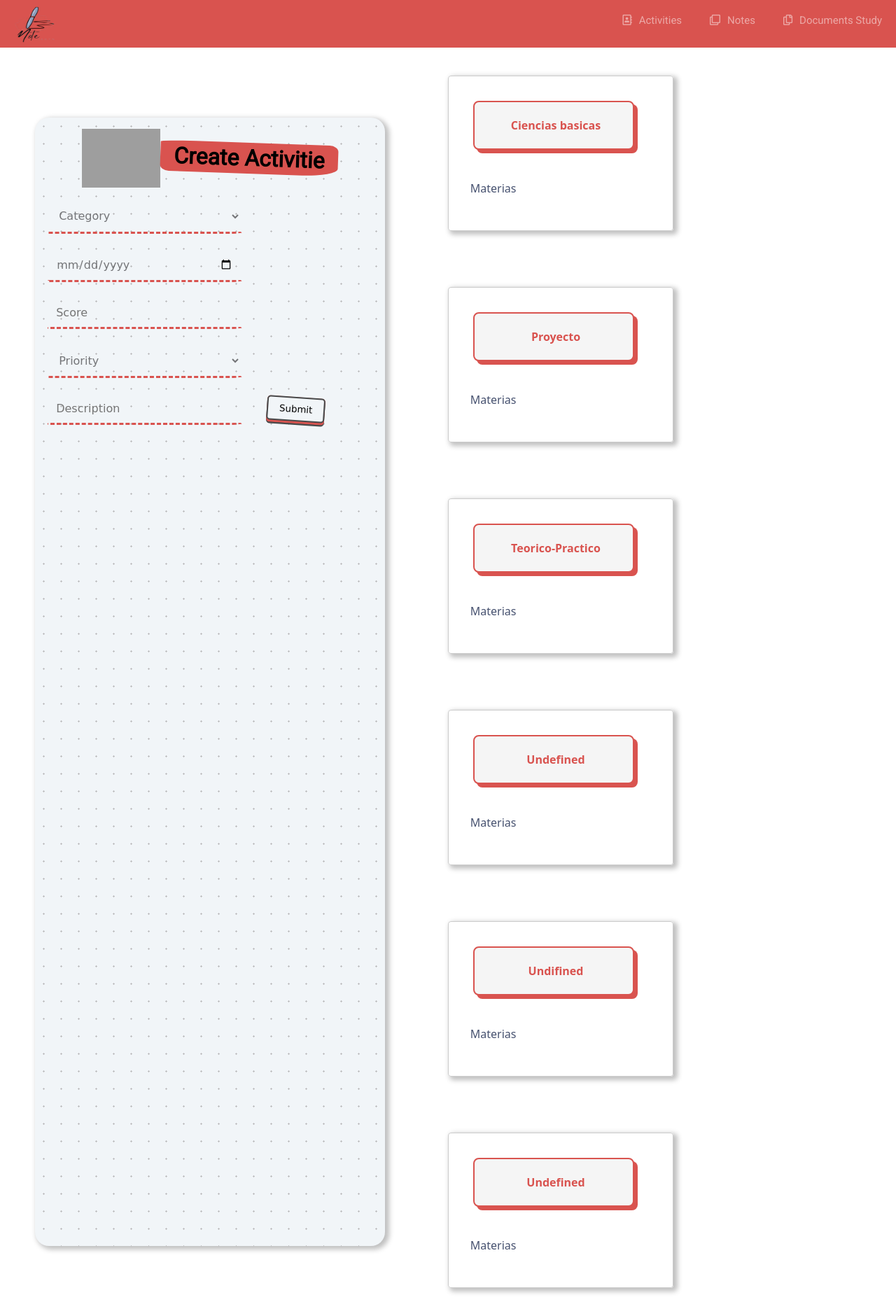
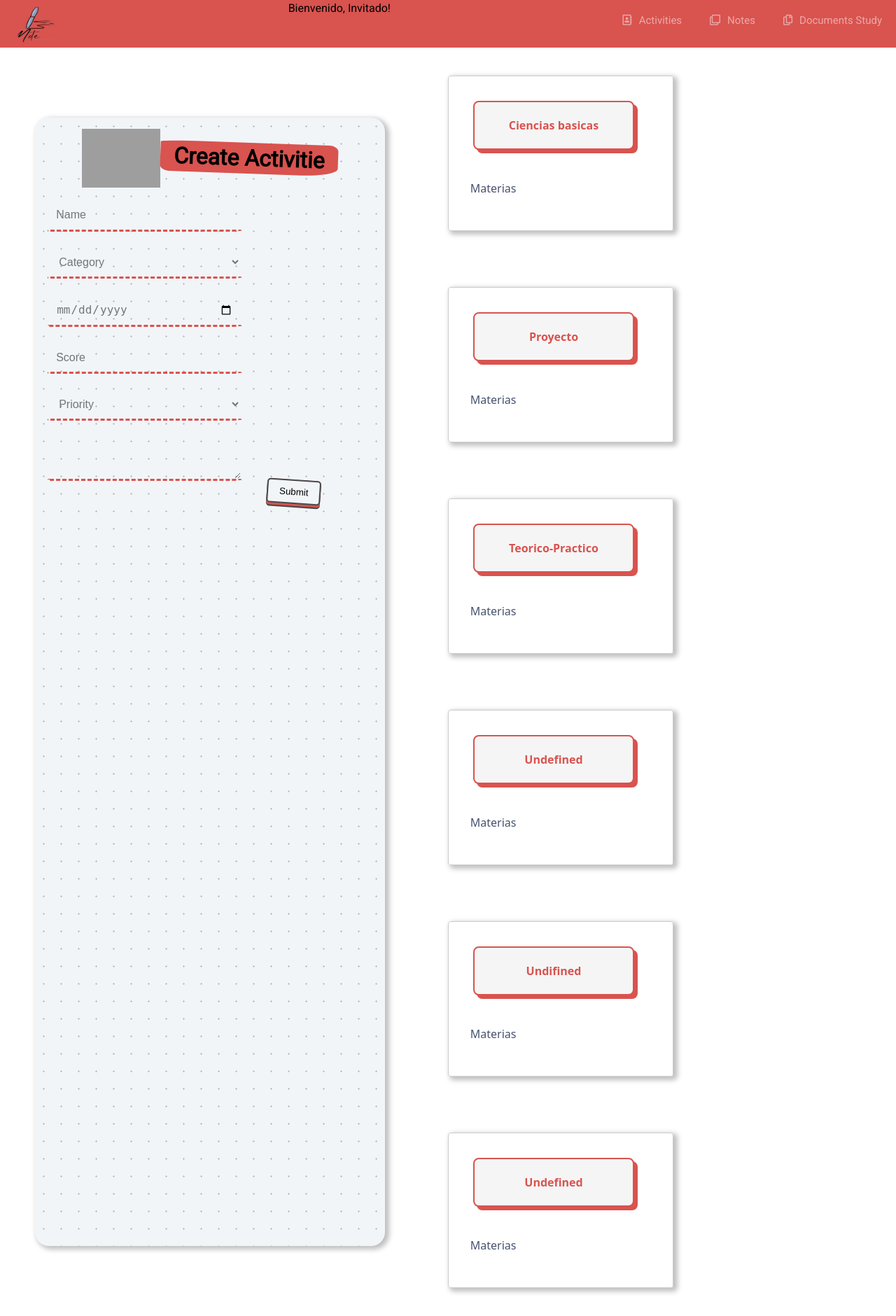
Before and after one commit to ecasallas07/Save-activities-university, a Django app: page /notes/activities/ in a window 1280 px wide. Shown: the whole page at 70% size. Run offline with Django 5.2, Linux system fonts and the light colour scheme; data that the repository does not hold is empty; some libraries are stand-ins or nearby versions; grey boxes are pictures that could not be loaded.

Commit message:
front-end elements complet

```diff
--- a/mysite/notes/static/notes/activities.css
+++ b/mysite/notes/static/notes/activities.css
@@ -26,6 +26,7 @@
     display: flex;
     justify-content: center;
     align-items: center;
+    width: 120px;
 }
 
 .card-container-1 {
@@ -48,6 +49,16 @@
 .event-name {
     font-weight: bold;
     padding-bottom: 5px;
+    display: flex;
+    justify-content:space-between;
+}
+.c-t-basic{
+  font-weight: bold;
+  color: #d9534f;
+}
+
+.el-score{
+  font-weight:bold ;
 }
 
 .event-location {
@@ -60,6 +71,7 @@
 
 .month {
     font-weight: 600;
+    width: 130px;
 }
 
 
--- a/mysite/notes/static/notes/home-user.css
+++ b/mysite/notes/static/notes/home-user.css
@@ -263,7 +263,6 @@ i {
 	border-bottom-left-radius: 3px 15px;
 	border: solid 3px transparent;
 	border-bottom: dashed 3px #d9534f;
-	font-family: 'Gochi Hand', cursive;
 	font-size: 1rem;
 	color: hsla(260, 2%, 25%, 0.7);
 	width: 70%;
@@ -286,7 +285,6 @@ i {
 	border: none;
 	transform: rotate(4deg);
 	transform-origin: center;
-	font-family: 'Gochi Hand', cursive;
 	text-decoration: none;
 	padding-bottom: 3px;
 	border-radius: 5px;
--- a/mysite/notes/templates/base/head.html
+++ b/mysite/notes/templates/base/head.html
@@ -4,12 +4,13 @@
   <head>
     <meta charset="UTF-8" />
     <meta name="viewport" content="width=device-width, initial-scale=1" />
-    <title>Home User</title>
-    <link
+    <title>Note Learn</title>
+
+    {% comment %} <link
       rel="shortcut icon"
       type="image/x-icon"
       href="https://cpwebassets.codepen.io/assets/favicon/favicon-aec34940fbc1a6e787974dcd360f2c6b63348d4b1f4e06c77743096d55480f33.ico"
-    />
+    /> {% endcomment %}
     {% comment %} <link
       rel="stylesheet"
       href="https://cdn.jsdelivr.net/npm/bootstrap@4.6.1/dist/css/bootstrap.min.css"
@@ -41,6 +42,7 @@
           width="100px"
           height="68px"
         />
+        <p>Bienvenido, {{ request.session.user_id|default:"Invitado" }}!</p>
         <div class="collapse navbar-collapse menu" id="navbarSupportedContent">
           <ul class="navbar-nav ml-auto" >
             <li class="nav-item">
--- a/mysite/notes/templates/home_user/activities.html
+++ b/mysite/notes/templates/home_user/activities.html
@@ -14,19 +14,40 @@
             src="https://s3-us-west-2.amazonaws.com/s.cdpn.io/756881/laptop.svg"
           />
           <h1 class="heading__title">Create Activitie</h1>
+          {% if messages %}
+          <ul class="messages">
+              {% for message in messages %}
+              <li{% if message.tags %} class="{{ message.tags }}"{% endif %}>{{ message }}</li>
+              {% endfor %}
+          </ul>
+          {% endif %}
         </div>
-        <form class="form" action="" method="">
+
+        <form class="form" action="{% url 'notes:activities' %}" method="POST">
+          {% csrf_token %}
           <div>
             <label class="form__label" for="todo"></label>
-            <input type="hidden" id="itemIdInput" name="itemId" />
-            <select class="form__input">
-              <option>Category</option>
+            {% comment %} <input type="text" name="act_user_id" placeholder="naa"/> {% endcomment %}
+            <input
+              class="form__input"
+              type="dtext"
+              id="todo"
+              name="act_name"
+              placeholder="Name"
+              size="30"
+              required
+            />
+            <select class="form__input" name="act_category">
+              <option selected>Category</option>
+              <option value="Ciencias basicas">Ciencias basicas</option>
+              <option value="Proyecto">Proyecto</option>
+              <option value="Teorico-Practico">Teorico-Practico</option>
             </select>
             <input
               class="form__input"
               type="date"
               id="todo"
-              name="to-do"
+              name="act_date_delivery"
               size="30"
               required
             />
@@ -34,23 +55,25 @@
               class="form__input"
               type="text"
               id="todo"
-              name="to-do"
+              name="act_score"
               size="30"
               placeholder="Score"
               required
             />
-            <select class="form__input">
-              <option select>Priority</option>
+            <select class="form__input" name="act_priority">
+              <option selected>Priority</option>
+              <option value="Alta">Alta</option>
+              <option value="Media">Media</option>
+              <option value="Baja">Baja</option>
             </select>
-            <input
+            <textarea
               class="form__input"
               type="text"
               id="todo"
-              name="to-do"
-              size="30"
-              placeholder="Description"
+              name="act_description"
               required
-            />
+            >
+            </textarea>
             <button class="button"><span>Submit</span></button>
           </div>
         </form>
@@ -64,7 +87,23 @@
           <div class="list-box">
             <a href="#m1-o" id="modal-closed">
               <div class="notes-button">
-                <button class="btn_notes"><a href="#m1-o" id="modal-closed" class="link-notes">Ciencias basicas</a></button>
+                <a href="#m1-o" id="modal-closed" class="link-notes"><button class="btn_notes">Ciencias basicas</button></a>
+              </div>
+              <ul class="list-box__list">
+                <li>Materias</li>
+              </div>
+              {% comment %} {% for el in act %}
+                <p>{{ el.act_name }}</p>
+              {% endfor %} {% endcomment %}
+
+            <div>
+              </ul>
+            </a>
+          </div>
+          <div class="list-box">
+            <a href="#m1-o" id="modal-closed">
+              <div class="notes-button">
+                <a href="#m2-o" id="modal-closed" class="link-notes"> <button class="btn_notes">Proyecto</button></a>
               </div>
               <ul class="list-box__list">
                 <li>Materias</li>
@@ -74,17 +113,7 @@
           <div class="list-box">
             <a href="#m1-o" id="modal-closed">
               <div class="notes-button">
-                <button class="btn_notes"><a href="#m2-o" id="modal-closed" class="link-notes">Proyecto</a></button>
-              </div>
-              <ul class="list-box__list">
-                <li>Materias</li>
-              </ul>
-            </a>
-          </div>
-          <div class="list-box">
-            <a href="#m1-o" id="modal-closed">
-              <div class="notes-button">
-                <button class="btn_notes"><a href="#m3-o" id="modal-closed" class="link-notes">Teorico-Practico</a></button>
+                <a href="#m3-o" id="modal-closed" class="link-notes"><button class="btn_notes">Teorico-Practico</button></a>
               </div>
               <ul class="list-box__list">
                 <li>Materias</li>
@@ -96,7 +125,7 @@
           <div class="list-box">
             <a href="#m1-o" id="modal-closed">
               <div class="notes-button">
-                <button class="btn_notes"><a href="#m4-o" id="modal-closed" class="link-notes">Undefined</a></button>
+                <a href="#m4-o" id="modal-closed" class="link-notes"><button class="btn_notes">Undefined</button></a>
               </div>
               <ul class="list-box__list">
                 <li>Materias</li>
@@ -106,7 +135,7 @@
           <div class="list-box">
             <a href="#m1-o" id="modal-closed">
               <div class="notes-button">
-                <button class="btn_notes"><a href="#m5-o" id="modal-closed" class="link-notes">Undifined</a></button>
+                <a href="#m5-o" id="modal-closed" class="link-notes"><button class="btn_notes">Undifined</button></a>
               </div>
               <ul class="list-box__list">
                 <li style="font-we">Materias</li>
@@ -116,7 +145,7 @@
           <div class="list-box">
             <a href="#m1-o" id="modal-closed">
               <div class="notes-button">
-                <button class="btn_notes"><a href="#m6-o" id="modal-closed" class="link-notes">Undefined</a></button>
+                <a href="#m6-o" id="modal-closed" class="link-notes"><button class="btn_notes">Undefined</button></a>
               </div>
               <ul class="list-box__list">
                 <li>Materias</li>
@@ -132,42 +161,31 @@
       <div class="modal">
         <h1 class="modal__title">Ciencias Basicas</h1>
         <div>
+
+          {% for activity in act%}
+            {%if activity.act_category == 'Ciencias basicas'%}
               <div class="card-container-1">
                 <div class="photo-container">
                   <div class="date">
-                <div class="day">16</div>
-                <div class="month">MAY</div>
+                    <div class="month">{{ activity.act_date_delivery|date:"Y-m-d" }}</div>
+                    {% comment %} <div class="month">{{ activity.act_name }}</div> {% endcomment %}
                   </div>
                   <div class="image"></div>
                 </div>
                 <div class="info-container">
                   <div class="event-name">
-                Mason Day
+                    <h3>{{ activity.act_name }}</h3> <p class="c-t-basic"><span>{{ activity.act_priority }}</span></p>
                   </div>
                   <div class="event-location">
-                See headlining artist: Soulja Boy
+                    <p>{{ activity.act_description }}</p>
+                    <p><span class="el-score">Score:</span>{{ activity.act_score }}</p>
                   </div>
                 </div>
               </div>
-          <div class="card-container-1">
-            <div class="photo-container">
-              <div class="date">
-                <div class="day">22</div>
-                <div class="month">MAY</div>
+            {% endif %}
+          {% endfor %}
         </div>
-              <div class="image"></div>
-            </div>
-            <div class="info-container">
-              <div class="event-name">
-                De-Stress Fest
-              </div>
-              <div class="event-location">
-                De-stress before finals with puppies!
-              </div>
-            </div>
-          </div>
-        </div>
-        <button class="modal__btn">Button &rarr;</button>
+
         <a href="#m1-c" class="link-2"></a>
       </div>
     </div>
--- a/mysite/notes/views.py
+++ b/mysite/notes/views.py
@@ -1,11 +1,12 @@
 from django.shortcuts import render, redirect
 from django.http import HttpResponse
 from django.template import loader
-from .models import UserTable, Activities
-from django.contrib import messages
+from .models import UserTable, Activities , Documents
+# from django.contrib.message import message
 from django.db import IntegrityError
 from django.contrib.auth import authenticate, login
 from django.contrib.sessions.models import Session
+from notes.forms import DocumentsForm
 # from django.contrib.auth.forms import UserCreationForm --> create form for defaul
 
 def test(request):
@@ -19,6 +20,7 @@ def validate(request):
     return render(request,'login/index.html')
 
 def register(request):
+    # this form is whean is not used forms.py of user
     if request.method == 'POST':
        username= request.POST['username']
        email = request.POST['email']
@@ -47,14 +49,12 @@ def login(request):
        password = request.POST['password']
        print(username)
        user = UserTable.objects.get(user_email= username,user_password=password)
-       print(type(user))
-
 
        if user is not None:
           request.session['user_id'] = user.id
           request.session['username'] = username
           request.session.save()
-          return render(request,'home_user/activities.html',{'session_user':request.session['user_id']})
+          return render(request,'home_user/activities.html',{ 'session_id':request.session.get('user_id', 'Invitado') })
        else:
           HttpResponse("No funciona")
     else:
@@ -64,10 +64,37 @@ def home_user(request):
     return render(request,'home_user/home.html')
 
 def activities(request):
-    return render(request,'home_user/activities.html')
+    if request.method == 'POST':
+        name =request.POST['act_name']
+        date = request.POST['act_date_delivery']
+        score = request.POST['act_score']
+        priority = request.POST['act_priority']
+        user_id = request.session['user_id']
+        category = request.POST['act_category']
+        description = request.POST['act_description']
+
+        try:
+            activity = Activities(act_name=name,act_date_delivery=date,act_score=score,act_priority=priority,act_user_id=user_id,act_category=category,act_description=description)
+            activity.save()
+            messages.success(request,'Registro exitoso.')
+            return render(request,'home_user/activities.html')
+        except IntegrityError as e:
+            error_message= str(e)
+            messages.error(request,f'Error de integridad {error_message}')
+    else:
+        #filter activities for user_id of session with filter
+        activities=Activities.objects.filter(act_user_id=request.session.get('user_id'))
+        return render(request,'home_user/activities.html',{'act':activities})
 
 def documents(request):
-    return render(request,'home_user/documents.html')
+    if request.method == 'POST':
+        form_docu = DocumentsForm(request.POST,request.FILES)
+        if form_docu.is_valid():
+            form_docu.save()
+            return redirect('home_user/documents')
+    else:
+        form = DocumentsForm()
+        return render(request,'home_user/documents.html',{'form':form})
 
 def notes(request):
     return render(request,'home_user/notes.html')
```
Also changed, not shown: mysite/notes/forms.py (added, +8 -0 lines), mysite/notes/models.py (+9 -4 lines), mysite/notes/static/notes/documents.css (+9 -0 lines), mysite/notes/templates/home_user/documents.html (+9 -37 lines), mysite/notes/migrations/0005_documents.py (added), mysite/notes/migrations/0006_activities_act_category.py (added). Lines whose indentation alone changed are shown as unchanged.
